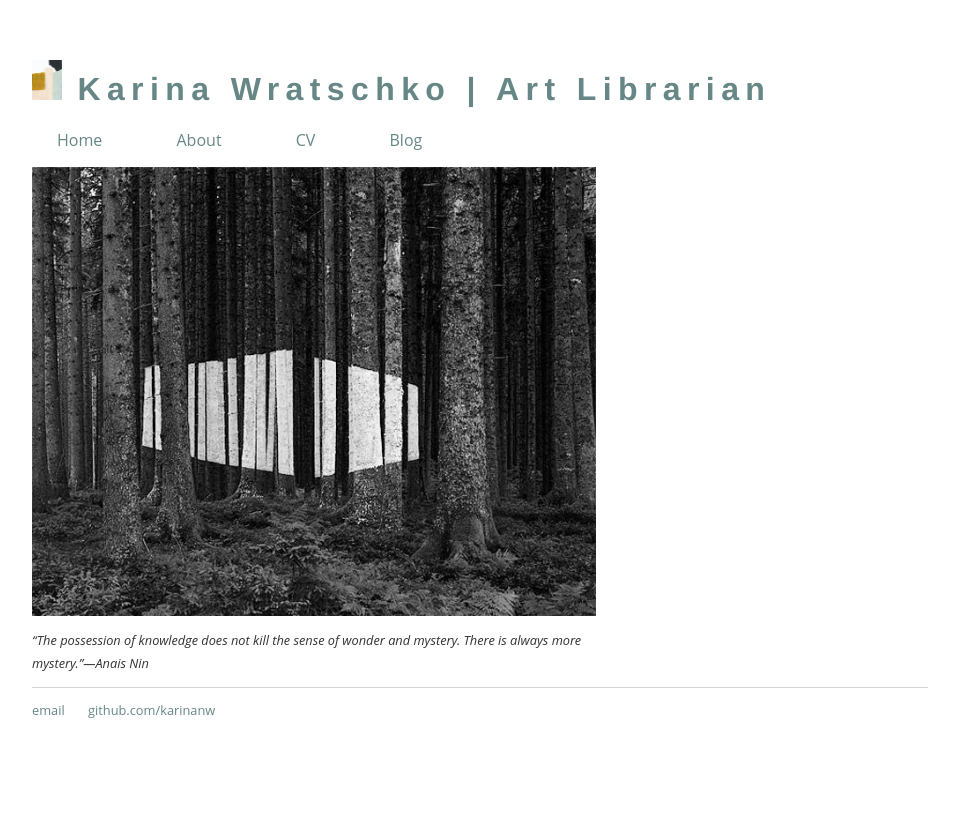
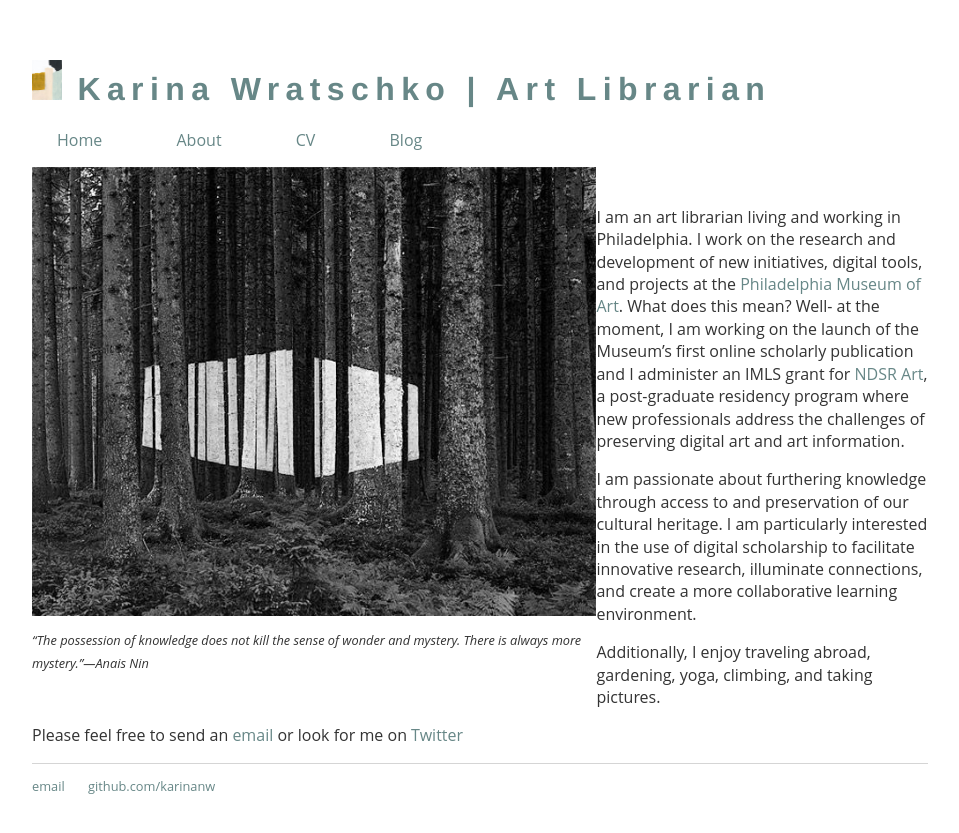
Before and after one commit to karinanw/karinanw.github.io, a Jekyll site: the page built from index.md, in a window 1280 px wide. Shown: the top 833 px of the page, without its empty margins (160-1119 px from the left). Built offline with Jekyll 4.4.1, drawn with Linux system fonts in a browser that asks for light colours.

Commit message:
Update index.md

```diff
--- a/index.md
+++ b/index.md
@@ -9,3 +9,13 @@ title: Karina Wratschko | Art Librarian
 <span class="quotetext">
 *"The possession of knowledge does not kill the sense of wonder and mystery. There is always more mystery."---Anais Nin*
 </span>
+
+I am an art librarian living and working in Philadelphia. I work on the research and development of new initiatives, digital tools, and projects at the [Philadelphia Museum of Art](www.philamuseum.org). What does this mean? Well- at the moment, I am working on the launch of the Museum's first online scholarly publication and I administer an IMLS grant for [NDSR Art](http://ndsr-pma.arlisna.org/), a post-graduate residency program where new professionals address the challenges of preserving digital art and art information.
+
+I am passionate about furthering knowledge through access to and preservation of our cultural heritage.
+I am particularly interested in the use of digital scholarship to facilitate innovative research, illuminate connections,
+and create a more collaborative learning environment.
+
+Additionally, I enjoy traveling abroad, gardening, yoga, climbing, and taking pictures.
+
+Please feel free to send an [email](mailto:karina.wratschko@gmail.com) or look for me on [Twitter](https://twitter.com/karinanw)
```
